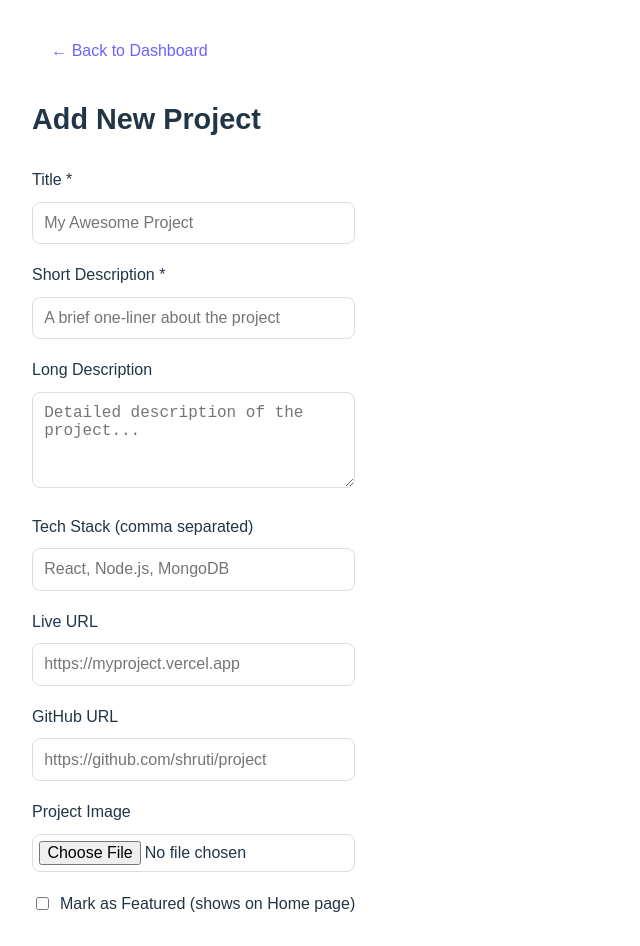
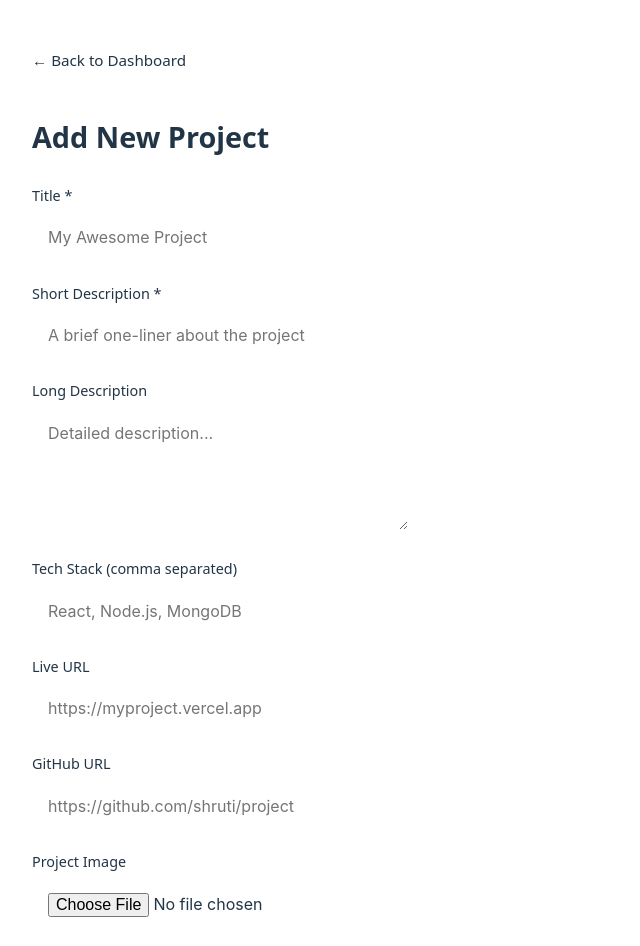
Before and after one commit to shrutisachan08/DevFolio, a React (Vite) app in the folder client/: page /admin/project/new in a window 1280 px wide. Shown: the top 946 px of the page, without its empty margins (0-640 px from the left). Built offline with nearby package versions, Linux system fonts and the light colour scheme.

Commit message:
ProjectForm.jsx

```diff
--- a/client/src/pages/admin/ProjectForm.jsx
+++ b/client/src/pages/admin/ProjectForm.jsx
@@ -1,6 +1,7 @@
 import { useState, useEffect } from "react";
 import { useNavigate, useParams } from "react-router-dom";
 import axios from "../../api/axios.js";
+import "./ProjectForm.css";
 
 const ProjectForm = () => {
   const { id } = useParams();
@@ -98,150 +99,76 @@ const ProjectForm = () => {
     marginBottom: "0.2rem",
   };
 
-  return (
-    <div style={{ fontFamily: "sans-serif", maxWidth: "700px", margin: "0 auto", padding: "2rem" }}>
-
-      <button
-        onClick={() => navigate("/admin/dashboard")}
-        style={{ background: "none", border: "none", color: "#6c63ff", cursor: "pointer", marginBottom: "1rem" }}
-      >
+ return (
+    <div className="form-page">
+      <button onClick={() => navigate("/admin/dashboard")} className="form-back-btn">
         ← Back to Dashboard
       </button>
 
-      <h1 style={{ fontSize: "1.8rem", marginBottom: "2rem" }}>
-        {isEditing ? "Edit Project" : "Add New Project"}
-      </h1>
+      <h1>{isEditing ? "Edit Project" : "Add New Project"}</h1>
 
-      {error && (
-        <div style={{ background: "#fff0f0", color: "#e00", padding: "0.8rem", borderRadius: "8px", marginBottom: "1rem" }}>
-          {error}
-        </div>
-      )}
+      {error && <div className="error-msg">{error}</div>}
 
       <form onSubmit={handleSubmit}>
-
-        {/* Title */}
-        <div style={{ marginBottom: "1.2rem" }}>
-          <label style={labelStyle}>Title *</label>
-          <input
-            type="text"
-            name="title"
-            value={formData.title}
-            onChange={handleChange}
-            required
-            style={inputStyle}
-            placeholder="My Awesome Project"
-          />
+        <div className="form-group">
+          <label>Title *</label>
+          <input type="text" name="title" value={formData.title}
+            onChange={handleChange} required className="form-input"
+            placeholder="My Awesome Project" />
         </div>
 
-        {/* Description */}
-        <div style={{ marginBottom: "1.2rem" }}>
-          <label style={labelStyle}>Short Description *</label>
-          <input
-            type="text"
-            name="description"
-            value={formData.description}
-            onChange={handleChange}
-            required
-            style={inputStyle}
-            placeholder="A brief one-liner about the project"
-          />
+        <div className="form-group">
+          <label>Short Description *</label>
+          <input type="text" name="description" value={formData.description}
+            onChange={handleChange} required className="form-input"
+            placeholder="A brief one-liner about the project" />
         </div>
 
-        {/* Long Description */}
-        <div style={{ marginBottom: "1.2rem" }}>
-          <label style={labelStyle}>Long Description</label>
-          <textarea
-            name="longDescription"
-            value={formData.longDescription}
-            onChange={handleChange}
-            rows={4}
-            style={{ ...inputStyle, resize: "vertical" }}
-            placeholder="Detailed description of the project..."
-          />
+        <div className="form-group">
+          <label>Long Description</label>
+          <textarea name="longDescription" value={formData.longDescription}
+            onChange={handleChange} rows={4}
+            className="form-input form-textarea"
+            placeholder="Detailed description..." />
         </div>
 
-        {/* Tech Stack */}
-        <div style={{ marginBottom: "1.2rem" }}>
-          <label style={labelStyle}>Tech Stack (comma separated)</label>
-          <input
-            type="text"
-            name="techStack"
-            value={formData.techStack}
-            onChange={handleChange}
-            style={inputStyle}
-            placeholder="React, Node.js, MongoDB"
-          />
+        <div className="form-group">
+          <label>Tech Stack (comma separated)</label>
+          <input type="text" name="techStack" value={formData.techStack}
+            onChange={handleChange} className="form-input"
+            placeholder="React, Node.js, MongoDB" />
         </div>
 
-        {/* Live URL */}
-        <div style={{ marginBottom: "1.2rem" }}>
-          <label style={labelStyle}>Live URL</label>
-          <input
-            type="url"
-            name="liveUrl"
-            value={formData.liveUrl}
-            onChange={handleChange}
-            style={inputStyle}
-            placeholder="https://myproject.vercel.app"
-          />
+        <div className="form-group">
+          <label>Live URL</label>
+          <input type="url" name="liveUrl" value={formData.liveUrl}
+            onChange={handleChange} className="form-input"
+            placeholder="https://myproject.vercel.app" />
         </div>
 
-        {/* GitHub URL */}
-        <div style={{ marginBottom: "1.2rem" }}>
-          <label style={labelStyle}>GitHub URL</label>
-          <input
-            type="url"
-            name="githubUrl"
-            value={formData.githubUrl}
-            onChange={handleChange}
-            style={inputStyle}
-            placeholder="https://github.com/shruti/project"
-          />
+        <div className="form-group">
+          <label>GitHub URL</label>
+          <input type="url" name="githubUrl" value={formData.githubUrl}
+            onChange={handleChange} className="form-input"
+            placeholder="https://github.com/shruti/project" />
         </div>
 
-        {/* Image Upload */}
-        <div style={{ marginBottom: "1.2rem" }}>
-          <label style={labelStyle}>Project Image</label>
-          <input
-            type="file"
-            accept="image/*"
+        <div className="form-group">
+          <label>Project Image</label>
+          <input type="file" accept="image/*"
             onChange={(e) => setImage(e.target.files[0])}
-            style={{ ...inputStyle, padding: "0.4rem" }}
-          />
+            className="form-input" />
         </div>
 
-        {/* Featured */}
-        <div style={{ marginBottom: "2rem", display: "flex", alignItems: "center", gap: "0.5rem" }}>
-          <input
-            type="checkbox"
-            name="featured"
-            checked={formData.featured}
-            onChange={handleChange}
-            id="featured"
-          />
+        <div className="form-checkbox-group">
+          <input type="checkbox" name="featured" id="featured"
+            checked={formData.featured} onChange={handleChange} />
           <label htmlFor="featured">Mark as Featured (shows on Home page)</label>
         </div>
 
-        {/* Submit */}
-        <button
-          type="submit"
-          disabled={loading}
-          style={{
-            width: "100%",
-            padding: "0.9rem",
-            backgroundColor: "#6c63ff",
-            color: "white",
-            border: "none",
-            borderRadius: "8px",
-            fontSize: "1rem",
-            cursor: loading ? "not-allowed" : "pointer",
-            opacity: loading ? 0.7 : 1,
-          }}
-        >
+        <button type="submit" disabled={loading} className="btn-submit">
           {loading ? "Saving..." : isEditing ? "Update Project" : "Add Project"}
         </button>
-
       </form>
     </div>
   );
```
